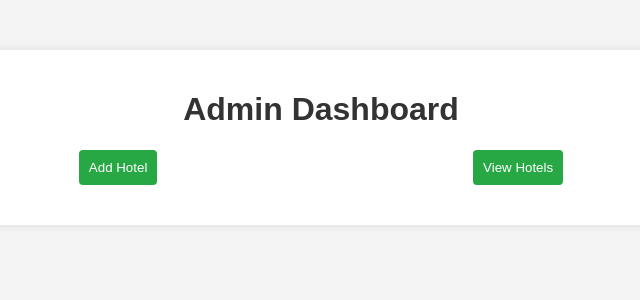
After one commit to masthansaginala/Python-CA_2, a Flask app: page /admin-dashboard in a window 1280 px wide. The commit adds this page. Shown: the top 300 px of the page, without its empty margins (319-959 px from the left). Run offline with Flask 3, Linux system fonts and the light colour scheme; the visitor is signed in with stand-in values (Sample User, id 1).

Commit message:
added admin dahsboard

```diff
--- a/app.py
+++ b/app.py
@@ -1,10 +1,13 @@
-from flask import Flask, request, jsonify, render_template
+from flask import Flask, request, jsonify, render_template, redirect, url_for, session
 from flask_sqlalchemy import SQLAlchemy
 from flask_migrate import Migrate
 from flask_bcrypt import Bcrypt
-from flask_jwt_extended import JWTManager, create_access_token
+from datetime import datetime
 import os
 from dotenv import load_dotenv
+
+# Load environment variables
+load_dotenv()
 
 app = Flask(__name__)
 
@@ -12,21 +15,19 @@ app = Flask(__name__)
 app.config['SECRET_KEY'] = os.environ.get('SECRET_KEY')
 app.config['SQLALCHEMY_DATABASE_URI'] = os.environ.get('DATABASE_URL')
 app.config['SQLALCHEMY_TRACK_MODIFICATIONS'] = False
-app.config['JWT_SECRET_KEY'] = os.environ.get('JWT_SECRET_KEY')
 
 # Extensions
 db = SQLAlchemy(app)
 migrate = Migrate(app, db)
 bcrypt = Bcrypt(app)
-jwt = JWTManager(app)
 
 # Models
 class User(db.Model):
     id = db.Column(db.Integer, primary_key=True)
     username = db.Column(db.String(150), unique=True, nullable=False)
+    email = db.Column(db.String(150), unique=True, nullable=False)
     password = db.Column(db.String(150), nullable=False)
     role = db.Column(db.String(50), nullable=False, default='customer')
-    email = db.Column(db.String(150), unique=True, nullable=False)
 
     def set_password(self, password):
         self.password = bcrypt.generate_password_hash(password).decode('utf-8')
@@ -34,8 +35,12 @@ class User(db.Model):
     def check_password(self, password):
         return bcrypt.check_password_hash(self.password, password)
 
-    def get_token(self):
-        return create_access_token(identity=self.id)
+class Hotel(db.Model):
+    id = db.Column(db.Integer, primary_key=True)
+    name = db.Column(db.String(150), nullable=False)
+    description = db.Column(db.String(500), nullable=False)
+    price = db.Column(db.Float, nullable=False)
+    admin_id = db.Column(db.Integer, db.ForeignKey('user.id'), nullable=False)
 
 
 @app.route('/')
@@ -44,21 +49,31 @@ def home():
 
 @app.route('/register', methods=['POST'])
 def register():
-    data = request.get_json()
-    user = User(username=data['username'], role='customer', email=data['email'])
+    data = request.form
+    user = User(username=data['username'], email=data['email'], role='customer')
     user.set_password(data['password'])
     db.session.add(user)
     db.session.commit()
-    return jsonify({'message': 'User registered successfully'})
+    return redirect(url_for('index'))
 
 @app.route('/login', methods=['POST'])
 def login():
-    data = request.get_json()
+    data = request.form
     user = User.query.filter_by(username=data['username']).first()
     if user and user.check_password(data['password']):
-        token = user.get_token()
-        return jsonify({'token': token, 'role': user.role})
+        session['user_id'] = user.id
+        session['role'] = user.role
+        if user.role == 'admin':
+            return redirect(url_for('admin_dashboard'))
+        else:
+            return redirect(url_for('customer_dashboard'))
     return jsonify({'message': 'Invalid credentials'}), 401
+
+@app.route('/admin-dashboard')
+def admin_dashboard():
+    if 'user_id' not in session or session.get('role') != 'admin':
+        return redirect(url_for('home'))
+    return render_template('admin_dashboard.html')
 
 
 if __name__ == '__main__':
--- /dev/null
+++ b/templates/admin_dashboard.html
@@ -0,0 +1,52 @@
+<!DOCTYPE html>
+<html lang="en">
+<head>
+    <meta charset="UTF-8">
+    <meta name="viewport" content="width=device-width, initial-scale=1.0">
+    <title>Admin Dashboard</title>
+    <style>
+        body {
+            font-family: Arial, sans-serif;
+            background-color: #f4f4f4;
+            margin: 0;
+            padding: 0;
+        }
+        .container {
+            max-width: 800px;
+            margin: 50px auto;
+            padding: 20px;
+            background-color: #fff;
+            box-shadow: 0 0 10px rgba(0, 0, 0, 0.1);
+        }
+        h1 {
+            text-align: center;
+            color: #333;
+        }
+        .buttons {
+            display: flex;
+            justify-content: space-around;
+            margin: 20px 0;
+        }
+        .buttons button {
+            padding: 10px;
+            border: none;
+            border-radius: 4px;
+            background-color: #28a745;
+            color: #fff;
+            cursor: pointer;
+        }
+        .buttons button:hover {
+            background-color: #218838;
+        }
+    </style>
+</head>
+<body>
+    <div class="container">
+        <h1>Admin Dashboard</h1>
+        <div class="buttons">
+            <button onclick="location.href='/add-hotel'">Add Hotel</button>
+            <button onclick="location.href='/view-hotels'">View Hotels</button>
+        </div>
+    </div>
+</body>
+</html>
```
Also changed, not shown: migrations/versions/574d09057938_create_hotel_teable.py (added, +36 -0 lines), migrations/versions/8b5ca86f8fc2_add_image_in_hotel_teable.py (added, +32 -0 lines), templates/index.html (+20 -42 lines).
